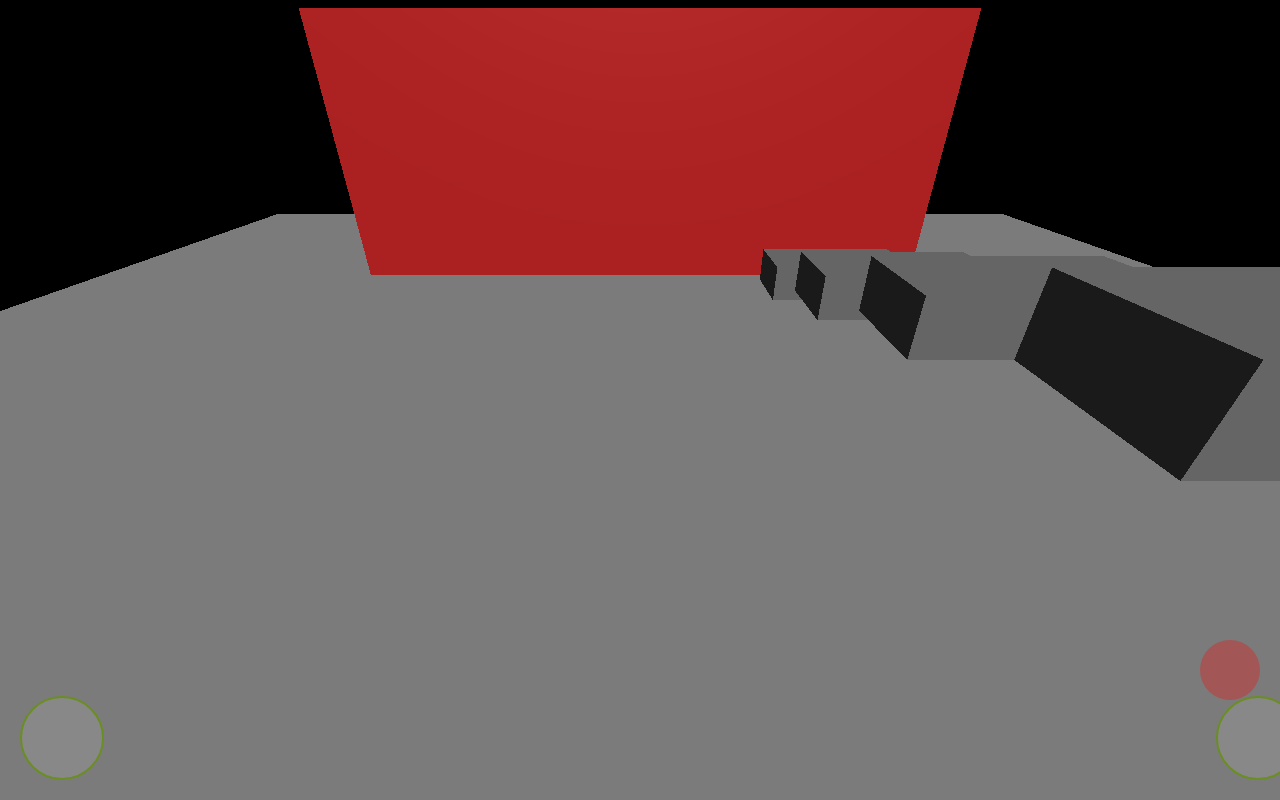
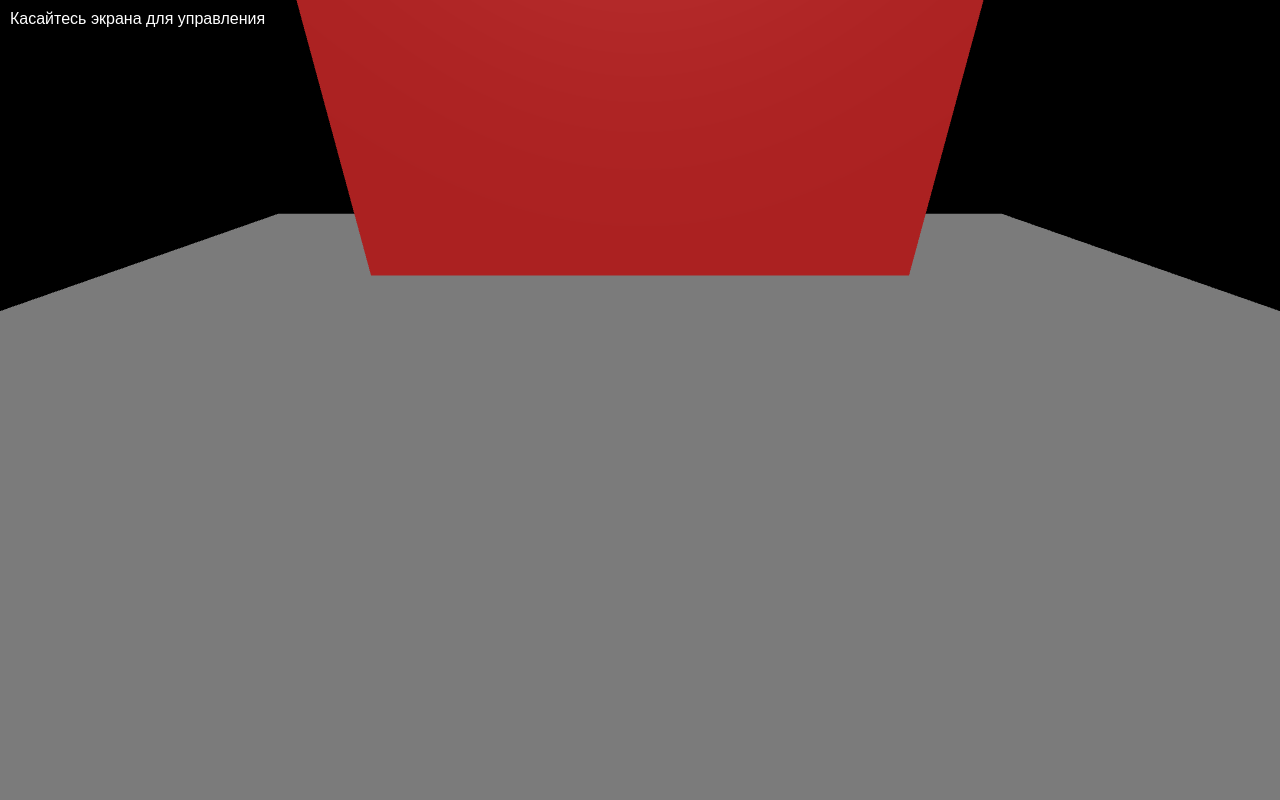
Before and after one commit to MEMozki/Idk, a plain HTML site: page index.html in a window 1280 px wide. Drawn offline with nearby package versions, Linux system fonts and the light colour scheme; animation ran at ten frames a second.

Commit message:
Update index.html

```diff
--- a/index.html
+++ b/index.html
@@ -1,62 +1,38 @@
 <!DOCTYPE html>
 <html>
 <head>
-    <title>HL-Style Mobile 16:9</title>
-    <meta name="viewport" content="width=device-width, initial-scale=1.0, maximum-scale=1.0, user-scalable=no">
+    <title>Test Camera</title>
+    <meta name="viewport" content="width=device-width, initial-scale=1.0, user-scalable=no">
     <style>
         body { margin: 0; overflow: hidden; }
-        #mobileControls {
+        #debug {
             position: fixed;
-            bottom: 20px;
-            width: 100%;
-            display: flex;
-            justify-content: space-between;
-            padding: 0 20px;
-            touch-action: none;
-        }
-        .joystick {
-            width: 80px;
-            height: 80px;
-            background: rgba(255,255,255,0.1);
-            border-radius: 50%;
-            border: 2px solid #6B8E23;
-        }
-        #fireBtn {
-            position: fixed;
-            right: 20px;
-            bottom: 100px;
-            width: 60px;
-            height: 60px;
-            background: rgba(255,0,0,0.3);
-            border-radius: 50%;
+            top: 10px;
+            left: 10px;
+            color: white;
+            font-family: Arial;
         }
     </style>
 </head>
 <body>
-    <div id="mobileControls">
-        <div class="joystick" id="moveStick"></div>
-        <div class="joystick" id="lookStick"></div>
-    </div>
-    <div id="fireBtn"></div>
+    <div id="debug">Касайтесь экрана для управления</div>
 
 <script src="https://cdnjs.cloudflare.com/ajax/libs/three.js/r128/three.min.js"></script>
 <script>
-// 1. Настройка сцены и камеры
+// 1. Настройка сцены
 const scene = new THREE.Scene();
 const camera = new THREE.PerspectiveCamera(75, window.innerWidth/window.innerHeight, 0.1, 1000);
-const renderer = new THREE.WebGLRenderer();
+const renderer = new THREE.WebGLRenderer({ antialias: true });
 renderer.setSize(window.innerWidth, window.innerHeight);
 document.body.appendChild(renderer.domElement);
 
-// 2. Освещение
+// 2. Освещение и карта
 const light = new THREE.DirectionalLight(0xffffff, 1);
 light.position.set(0, 10, 10);
 scene.add(light);
 scene.add(new THREE.AmbientLight(0x404040));
 
-// 3. Генерация карты (видна сразу)
-function createMap() {
-    // Пол
+// Пол и стены
 const floor = new THREE.Mesh(
     new THREE.PlaneGeometry(20, 20),
     new THREE.MeshPhongMaterial({ color: 0x808080 })
@@ -64,62 +40,85 @@ function createMap() {
 floor.rotation.x = -Math.PI/2;
 scene.add(floor);
 
-    // Кирпичная стена
-    const brickWall = new THREE.Mesh(
-        new THREE.BoxGeometry(10, 4, 1),
+const wall = new THREE.Mesh(
+    new THREE.BoxGeometry(10, 5, 1),
     new THREE.MeshPhongMaterial({ color: 0xB22222 })
 );
-    brickWall.position.set(0, 2, -5);
-    scene.add(brickWall);
+wall.position.set(0, 2.5, -5);
+scene.add(wall);
 
-    // Лестница
-    for(let i = 0; i < 5; i++) {
-        const step = new THREE.Mesh(
-            new THREE.BoxGeometry(2, 0.5, 1),
-            new THREE.MeshPhongMaterial({ color: 0x696969 })
-        );
-        step.position.set(3, i*0.5, i*2-5);
-        scene.add(step);
-    }
-}
-createMap(); // Сразу создаем карту
+// 3. Настройка управления
+let touchStartX = 0;
+let touchStartY = 0;
+let isRotating = false;
+const rotationSpeed = 0.005;
+const moveSpeed = 0.1;
 
-// 4. Настройка камеры
+// Начальные координаты камеры
 camera.position.set(0, 3, 5);
 camera.lookAt(0, 0, 0);
 
-// 5. Мобильное управление
-let touchMove = { x: 0, y: 0 };
-let touchLook = { x: 0, y: 0 };
-
-document.getElementById('moveStick').addEventListener('touchmove', e => {
-    const rect = e.target.getBoundingClientRect();
-    touchMove.x = (e.touches[0].clientX - rect.left - 40) / 40;
-    touchMove.y = (e.touches[0].clientY - rect.top - 40) / 40;
+// 4. Обработчики касаний
+document.addEventListener('touchstart', e => {
+    e.preventDefault();
+    touchStartX = e.touches[0].clientX;
+    touchStartY = e.touches[0].clientY;
+    isRotating = true;
 });
 
-document.getElementById('lookStick').addEventListener('touchmove', e => {
-    const rect = e.target.getBoundingClientRect();
-    touchLook.x = (e.touches[0].clientX - rect.left - 40) / 40;
-    touchLook.y = (e.touches[0].clientY - rect.top - 40) / 40;
+document.addEventListener('touchmove', e => {
+    e.preventDefault();
+    if(!isRotating) return;
+
+    const deltaX = e.touches[0].clientX - touchStartX;
+    const deltaY = e.touches[0].clientY - touchStartY;
+
+    // Поворот камеры
+    camera.rotation.y -= deltaX * rotationSpeed;
+    camera.rotation.x -= deltaY * rotationSpeed * 0.5;
+
+    // Ограничение вертикального поворота
+    camera.rotation.x = Math.max(-Math.PI/2, Math.min(Math.PI/2, camera.rotation.x));
+
+    touchStartX = e.touches[0].clientX;
+    touchStartY = e.touches[0].clientY;
+});
+
+document.addEventListener('touchend', () => {
+    isRotating = false;
+});
+
+// 5. Движение через свайпы
+let lastTouchY = 0;
+document.addEventListener('touchstart', e => {
+    lastTouchY = e.touches[0].clientY;
+});
+
+document.addEventListener('touchmove', e => {
+    const deltaY = e.touches[0].clientY - lastTouchY;
+
+    // Движение вперед/назад
+    const direction = new THREE.Vector3(0, 0, -1);
+    direction.applyQuaternion(camera.quaternion);
+    camera.position.add(direction.multiplyScalar(-deltaY * 0.01));
+
+    lastTouchY = e.touches[0].clientY;
 });
 
 // 6. Анимация
 function animate() {
     requestAnimationFrame(animate);
-
-    // Движение
-    camera.position.x += touchMove.x * 0.1;
-    camera.position.z += touchMove.y * 0.1;
-
-    // Поворот
-    camera.rotation.y += touchLook.x * 0.05;
-    camera.rotation.x += touchLook.y * 0.05;
-
     renderer.render(scene, camera);
 }
 
 animate();
+
+// 7. Адаптация под экран
+window.addEventListener('resize', () => {
+    camera.aspect = window.innerWidth / window.innerHeight;
+    camera.updateProjectionMatrix();
+    renderer.setSize(window.innerWidth, window.innerHeight);
+});
 </script>
 </body>
 </html>
```
Lines whose indentation alone changed are shown as unchanged.
